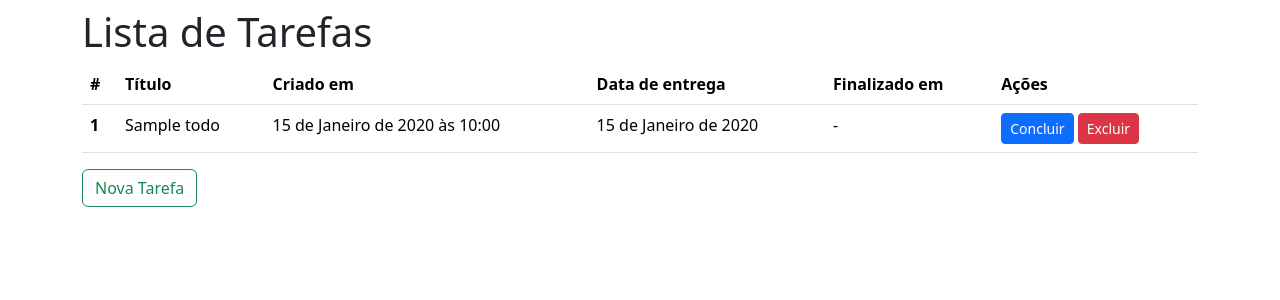
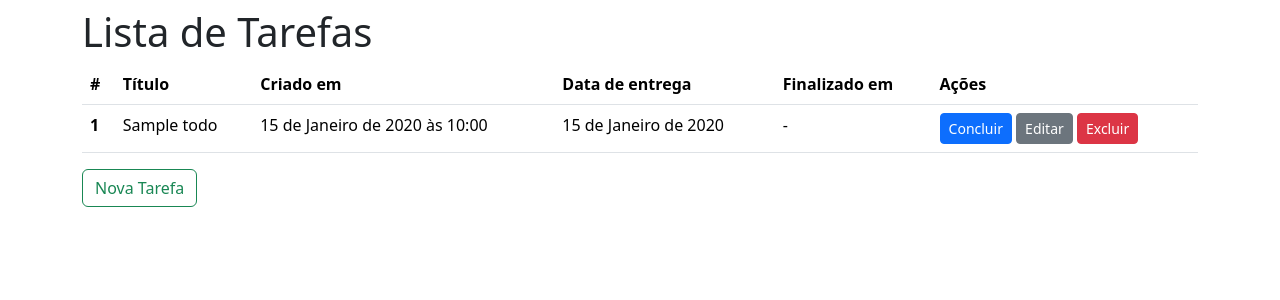
Before and after one commit to EduardoGCT/TwTodos, a Django app: page / in a window 1280 px wide. Shown: the part 56-356 px from the top of the page. Run offline with Django 5.2, Linux system fonts and the light colour scheme; tables that the repository leaves empty hold one stand-in row (values such as "Sample post").

Commit message:
Incrementado a função de editar a tarefa.

```diff
--- a/todos/templates/todos/todo_list.html
+++ b/todos/templates/todos/todo_list.html
@@ -29,6 +29,7 @@
                         <td>{{ todo.fineshed_at|default:"-" }}</td>
                         <td>
                             <a href="#" class="btn btn-primary btn-sm">Concluir</a>
+                            <a href="{% url 'todo_update' pk=todo.pk %}" class="btn btn-secondary btn-sm">Editar</a>
                             <a href="#" class="btn btn-danger btn-sm">Excluir</a>
                         </td>
                     </tr>
```
